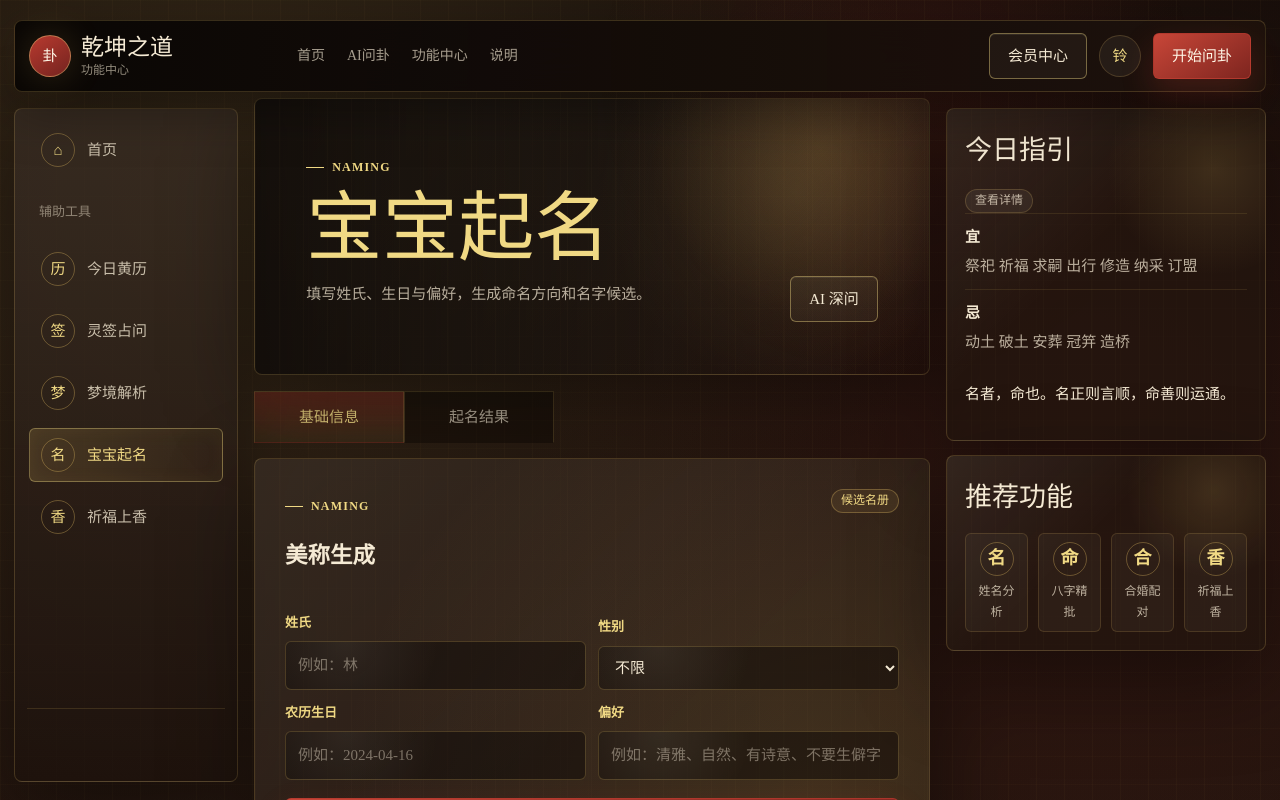
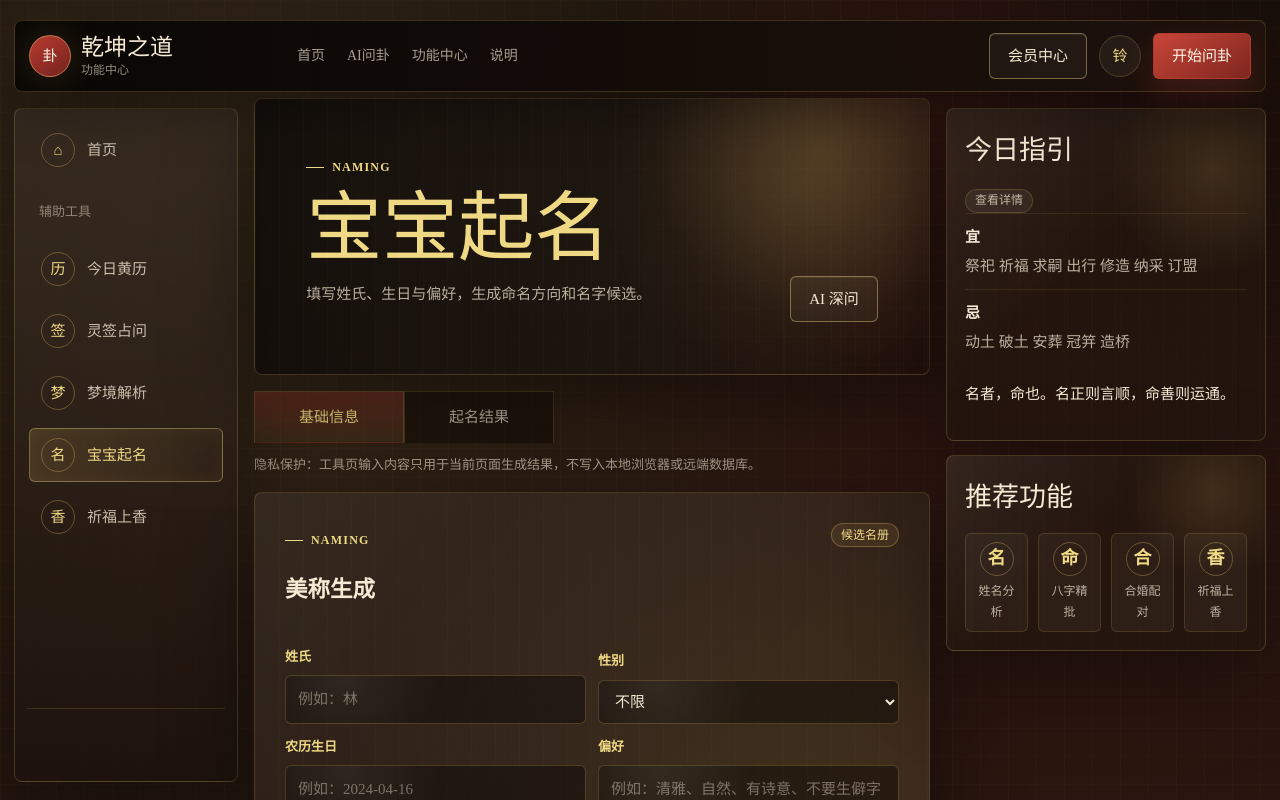
Before and after one commit to zaz52/yulesuangua, a Vue app in the folder frontend/: page /tools/qiming in a window 1280 px wide. Shown: the top 800 px of the page. Built offline with nearby package versions, Linux system fonts and the light colour scheme; no server answers; the HTML template or start-up script is replaced by a standard one; a web font is replaced by a local one.

Commit message:
chore: polish privacy details

```diff
--- a/frontend/src/views/ToolPage.vue
+++ b/frontend/src/views/ToolPage.vue
@@ -39,6 +39,7 @@
           <button class="ds-button ghost" type="button" @click="router.push(`/divine/${tool.related}`)">AI 深问</button>
         </article>
         <div class="work-tabs"><span class="active">基础信息</span><span>{{ toolId === 'qiming' ? '起名结果' : '推演结果' }}</span></div>
+        <p class="tool-privacy-note">隐私保护：工具页输入内容只用于当前页面生成结果，不写入本地浏览器或远端数据库。</p>
 
         <article v-if="toolId === 'huangli'" class="work-card oracle-card">
           <PanelHead kicker="Daily Almanac" title="今日宜忌" :badge="today" />
@@ -352,6 +353,13 @@ function offerIncense() {
 .tool-main {
   display: grid;
   gap: 16px;
+}
+
+.tool-privacy-note {
+  margin: -4px 0 0;
+  color: rgba(245, 234, 212, 0.64);
+  font-size: 13px;
+  line-height: 1.7;
 }
 
 .work-card {
--- a/frontend/src/views/ZhouyiRitual.vue
+++ b/frontend/src/views/ZhouyiRitual.vue
@@ -94,10 +94,9 @@
           <div class="reading-block"><strong>爻辞</strong><p>初九，潜龙勿用。</p></div>
           <div class="reading-block"><strong>白话解析</strong><p>此卦象征刚健、主动、向上，但当前仍需审时度势，不宜急进。</p></div>
           <div class="reading-block"><strong>行动建议</strong><p>宜稳中求进，先蓄势，再行动。若有变爻发光，代表当前局面正在转动，需要保留余地。</p></div>
+          <p class="ritual-privacy-note">隐私保护：本次起卦问题和结果只保留在当前页面，不会自动保存到本地或远端。</p>
           <div class="action-row">
             <button class="ds-button primary" type="button" @click="resetRitual">重新起卦</button>
-            <button class="ds-button ghost" type="button">保存结果</button>
-            <button class="ds-button ghost" type="button">分享结果</button>
             <button class="ds-button ghost" type="button" @click="goHome">返回首页</button>
           </div>
         </section>
@@ -118,6 +117,7 @@
         </article>
         <article class="right-rail-card quote-card">
           <p>观象取意，推演吉凶；心念既定，卦象自明。</p>
+          <p class="ritual-privacy-note">隐私保护：起卦过程不会自动保存问题或结果。</p>
         </article>
       </aside>
     </section>
@@ -666,6 +666,13 @@ const HexagramLines = defineComponent({
   gap: 10px;
 }
 
+.ritual-privacy-note {
+  margin: 0;
+  color: rgba(245, 234, 212, 0.62);
+  font-size: 13px;
+  line-height: 1.7;
+}
+
 .tag-row span {
   padding: 4px 10px;
   border: 1px solid rgba(184, 58, 47, 0.26);
```
Also changed, not shown: 1 other file (tests, documents, lock files or other folders).
